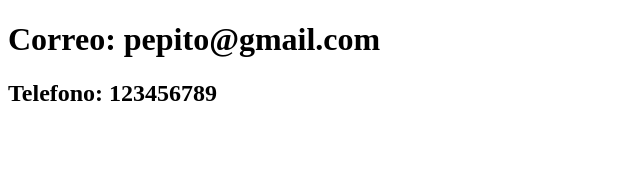
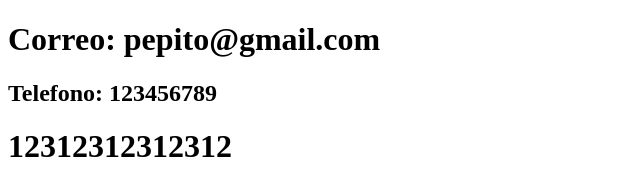
Before and after one commit to Josesitobb/Sistema_de_registro, a plain HTML site: page contacto.html in a window 1280 px wide. Shown: the whole page, without its empty margins (0-640 px from the left). Drawn offline with Linux system fonts and the light colour scheme.

Commit message:
3 INTENTO

```diff
--- a/contacto.html
+++ b/contacto.html
@@ -9,5 +9,10 @@
     <h1>Correo: pepito@gmail.com </h1>
 
     <h2>Telefono: 123456789</h2>
+
+
+    <h1>12312312312312</h1>
+
+
 </body>
 </html>
```
